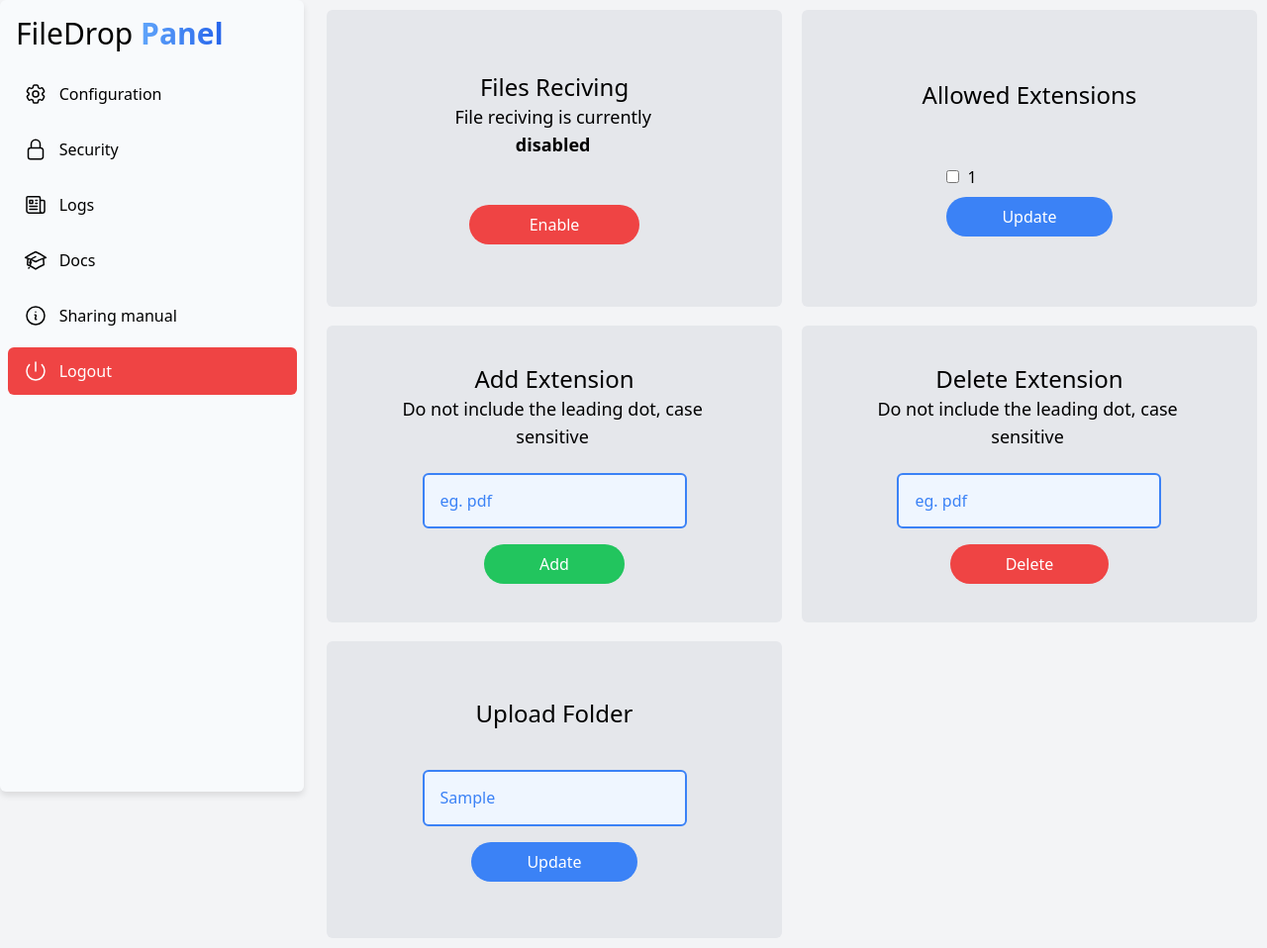
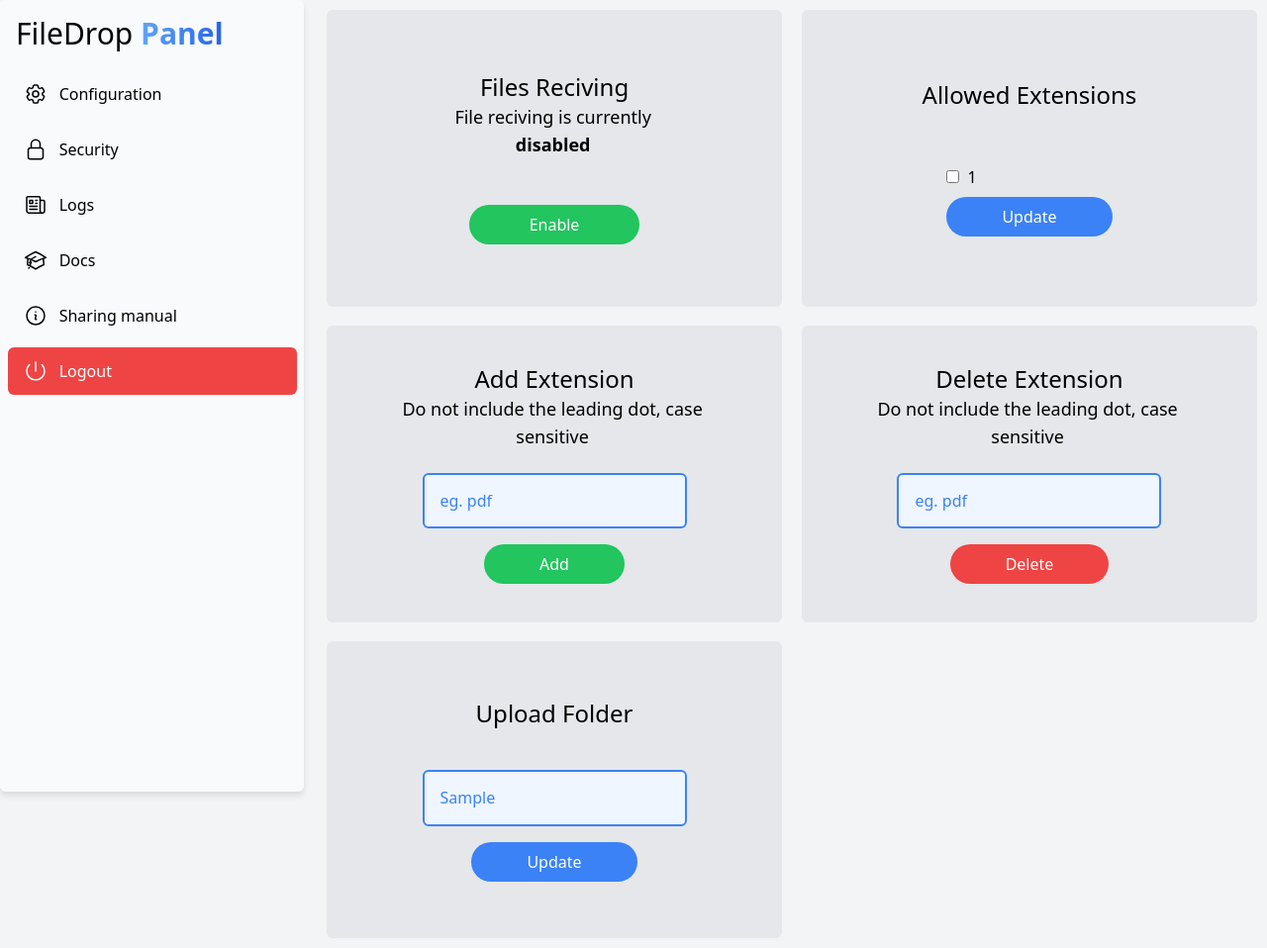
Before and after one commit to staskycia/filedrop, a Python web app: template app/templates/panel/configuration.html in a window 1280 px wide. Shown: the whole page at 99% size. Run offline with Jinja, Linux system fonts and the light colour scheme; the template is opened without the code that fills it: most values are stand-ins (such as "Sample title", 1, 10 or a date in 2020); style sheets or scripts are compiled from the project's sources; some libraries are stand-ins or nearby versions.

Commit message:
Small panel fix

```diff
--- a/app/templates/panel/configuration.html
+++ b/app/templates/panel/configuration.html
@@ -24,7 +24,7 @@ block content%}
       />
       <input
         type="submit"
-        class="mb-4 bg-red-500 px-14 py-2 rounded-full text-white duration-200 hover:bg-red-600 active:bg-red-700 {% if not sharing_enabled %} bg-green-500 hover:bg-green-600 active:bg-green-700 {% endif %}"
+        class="mb-4 px-14 py-2 rounded-full text-white duration-200 {% if sharing_enabled %}bg-red-500 hover:bg-red-600 active:bg-red-700{% else %}bg-green-500 hover:bg-green-600 active:bg-green-700{% endif %}"
         value="{% if sharing_enabled %} Disable {% else %} Enable {% endif %}"
       />
     </form>
```
